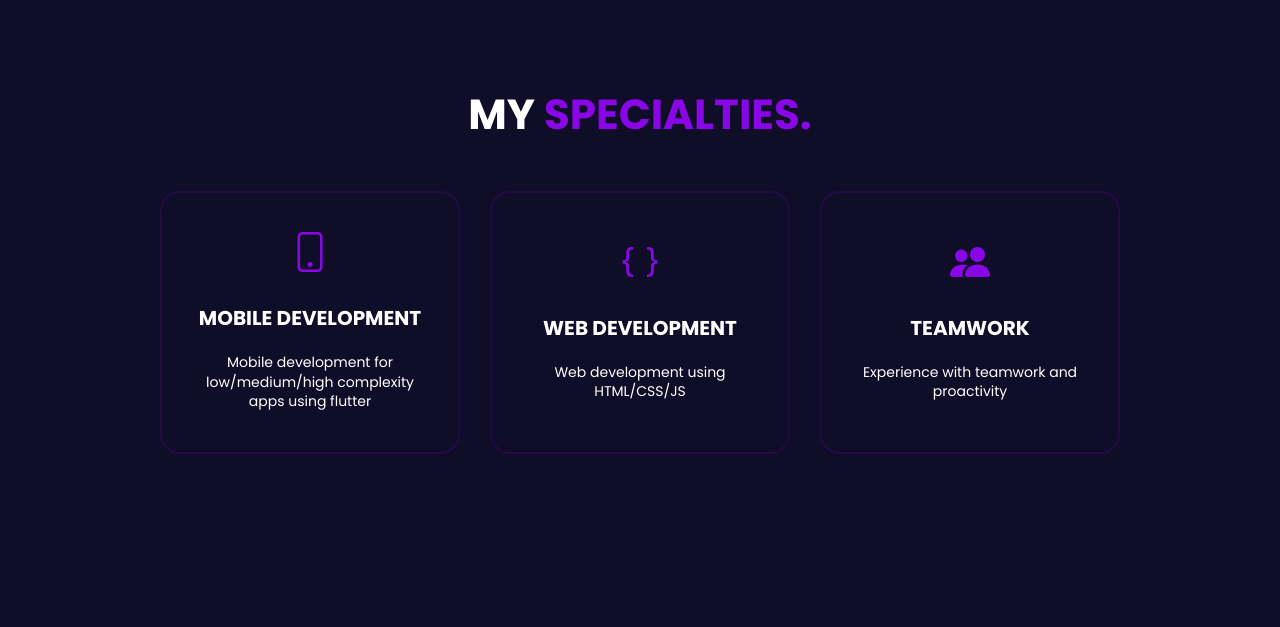
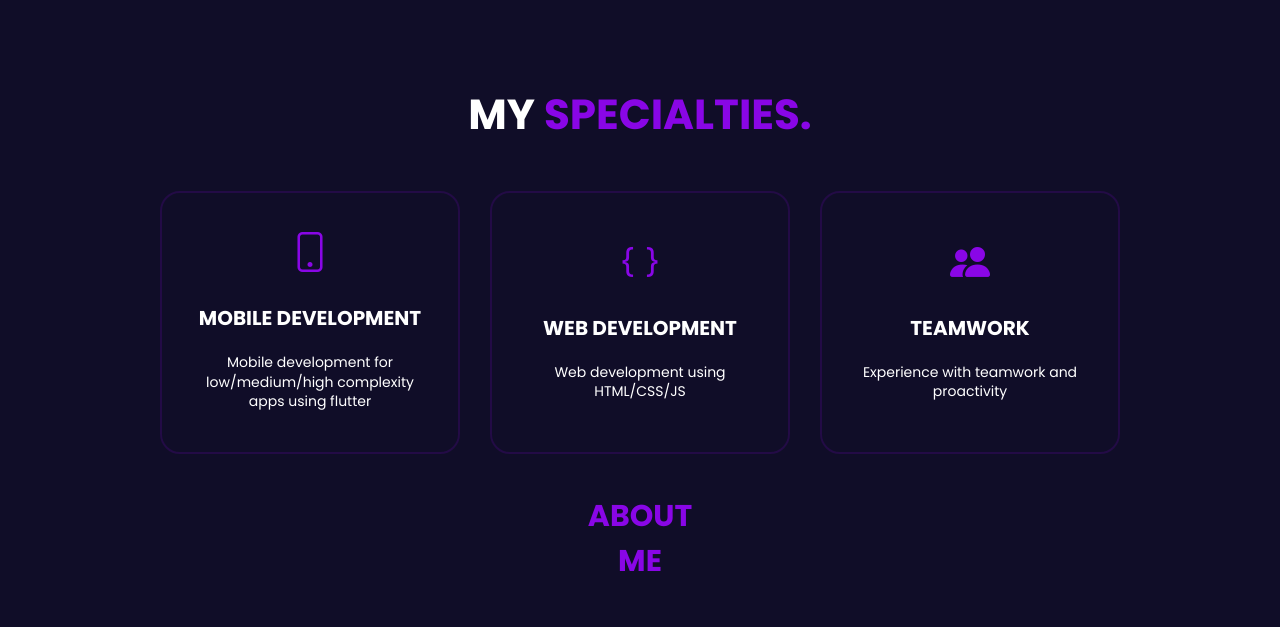
Before and after one commit to erikrestani/ProjetoPortifolio, a plain HTML site: page index.html in a window 1280 px wide. Shown: the part 774-1401 px from the top of the page. Before the commit the page ends 1268 px from the top, so only its background shows below. Drawn offline with nearby package versions, Linux system fonts and the light colour scheme.

Commit message:
add: criando about

```diff
--- a/index.html
+++ b/index.html
@@ -88,6 +88,9 @@
                     </div><!-- specialty-box -->
                 </div><!-- flex -->
             </div><!-- container -->
+            <section id = "about-page" class = "about">
+                <h2>ABOUT<h2><span>ME</span>
+            </section><!--About-->
         </section><!-- specialties -->
     </main>
 </body>
--- a/style.css
+++ b/style.css
@@ -196,3 +196,12 @@ section.specialties .flex {
     margin: 10px 0;
     line-height: 1.4;
 }
+
+/*Style about*/
+section.about{
+    padding: 40px 4%;
+    justify-content: center;
+    text-align: center;
+    color:#8906e6;
+    font-size:20px;
+}
```
